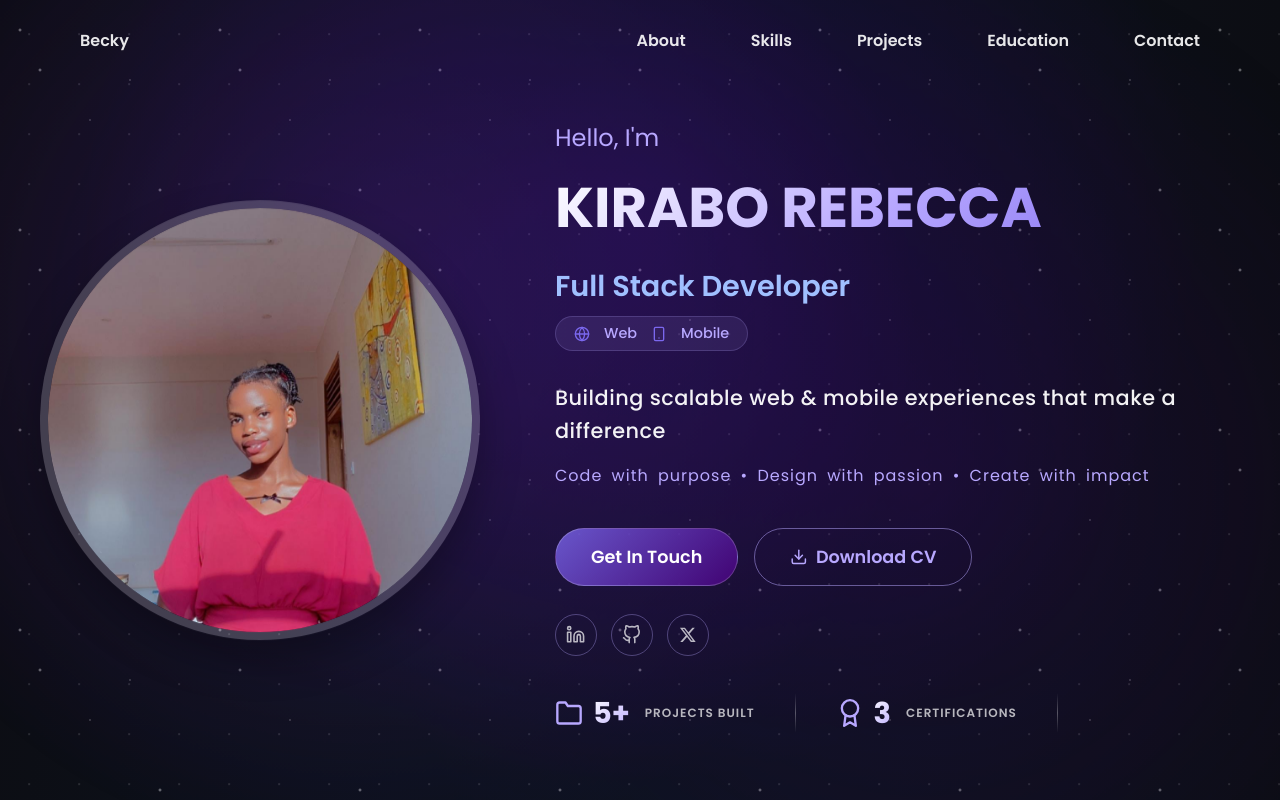
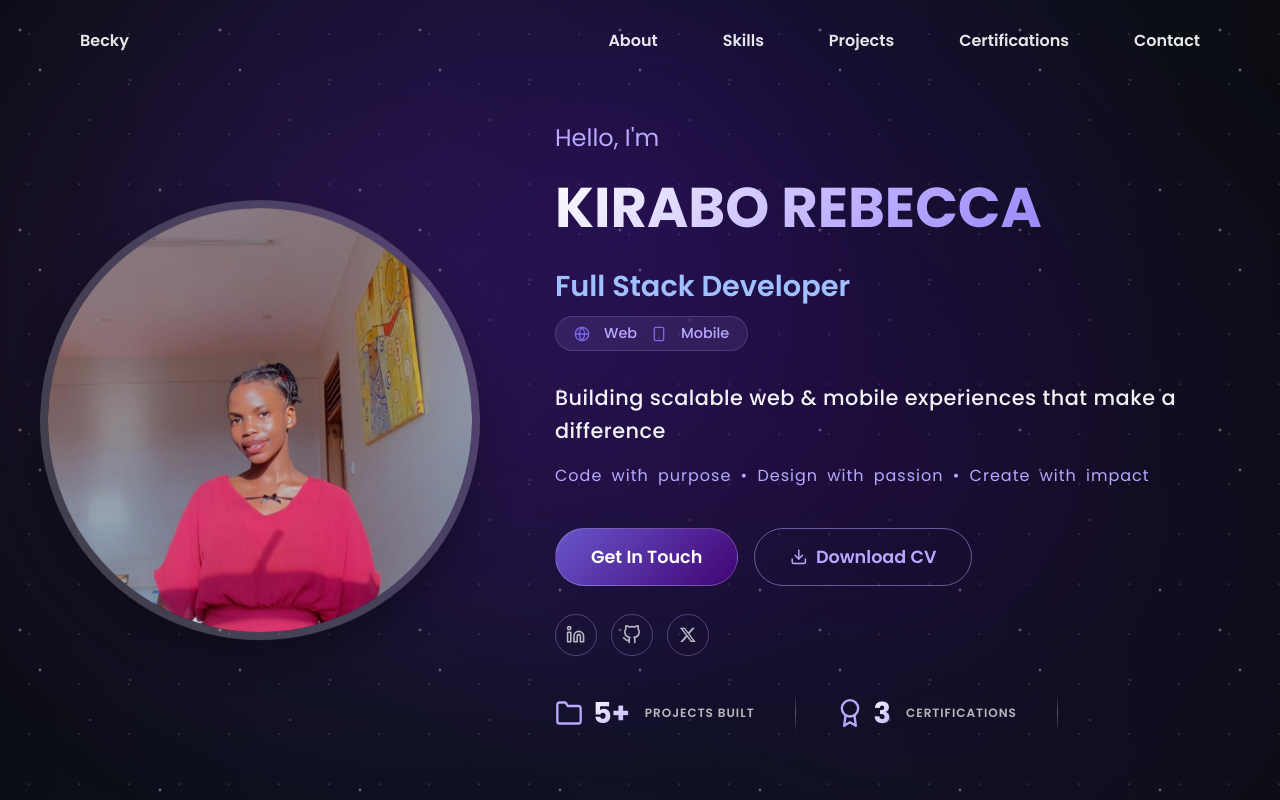
Before and after one commit to Becky-234/my-portfolio, a React (Vite) app: page / in a window 1280 px wide. Shown: the top 800 px of the page. Built offline with nearby package versions, Linux system fonts and the light colour scheme.

Commit message:
Rename Education to Certifications

```diff
--- a/src/components/Header.jsx
+++ b/src/components/Header.jsx
@@ -8,7 +8,7 @@ function Header({ scrolled }) {
     { name: 'About', href: '#about' },
     { name: 'Skills', href: '#skills' },
     { name: 'Projects', href: '#projects' },
-    { name: 'Education', href: '#education' },
+    { name: 'Certifications', href: '#certifications' },
     { name: 'Contact', href: '#contact' }
   ]
 
```
